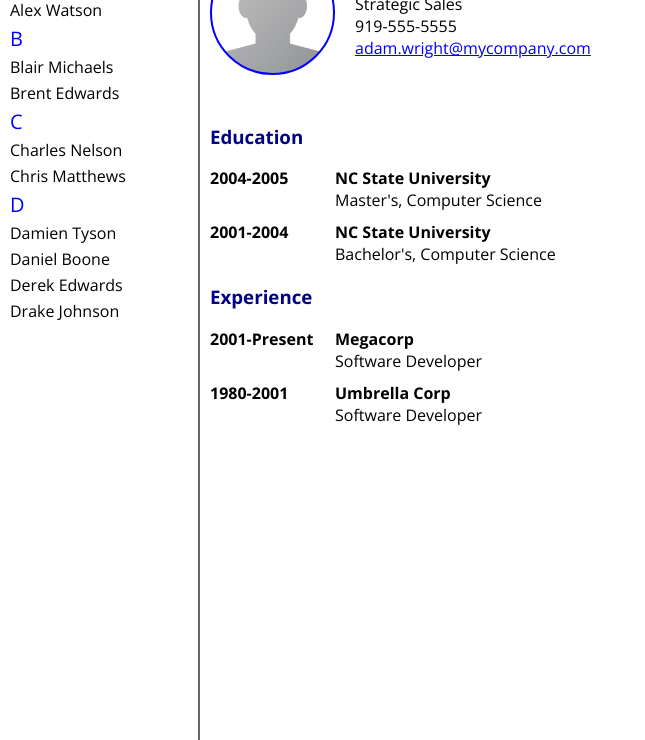
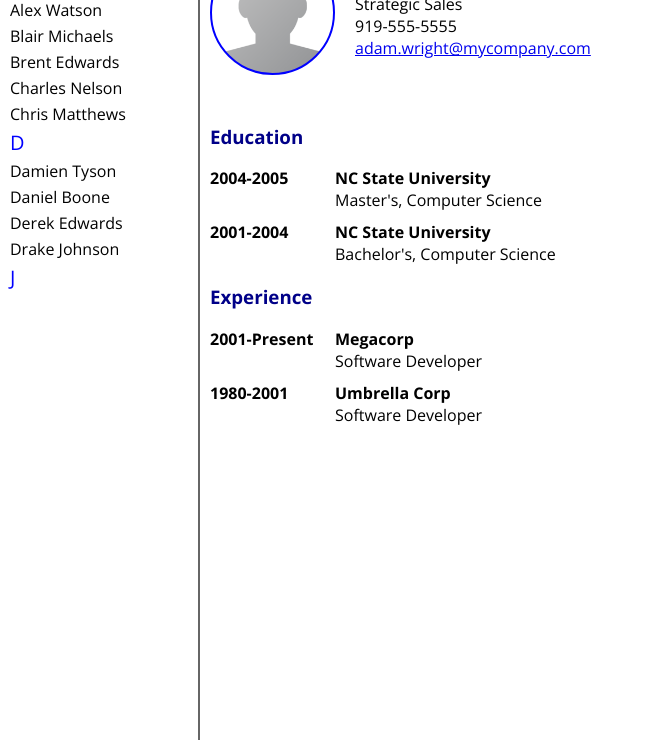
Before and after one commit to kavitshah8/address-book-exercise, a website: page mockup/index.html in a window 1280 px wide. Shown: the part 60-800 px from the top of the page, without its empty margins (0-645 px from the left). Drawn offline with nearby package versions, Linux system fonts and the light colour scheme; no server answers.

Commit message:
quick fix: adds div for seperator and removes div for unused seperator(TODO-do this programatically)

```diff
--- a/mockup/index.html
+++ b/mockup/index.html
@@ -22,7 +22,7 @@
                     Alex Watson
                 </div>
 
-                <div class="app-directory-separator">B</div>
+                <!-- <div class="app-directory-separator">B</div> -->
                 <div class="app-directory-item">
                     Blair Michaels
                 </div>
@@ -30,7 +30,7 @@
                     Brent Edwards
                 </div>
 
-                <div class="app-directory-separator">C</div>
+                <!-- <div class="app-directory-separator">C</div> -->
                 <div class="app-directory-item">
                     Charles Nelson
                 </div>
@@ -51,6 +51,8 @@
                 <div class="app-directory-item" data-intro="Directory Item" data-position="bottom">
                     Drake Johnson
                 </div>
+                <div class="app-directory-separator">J</div>
+
             </div>
         </div>
 
```
